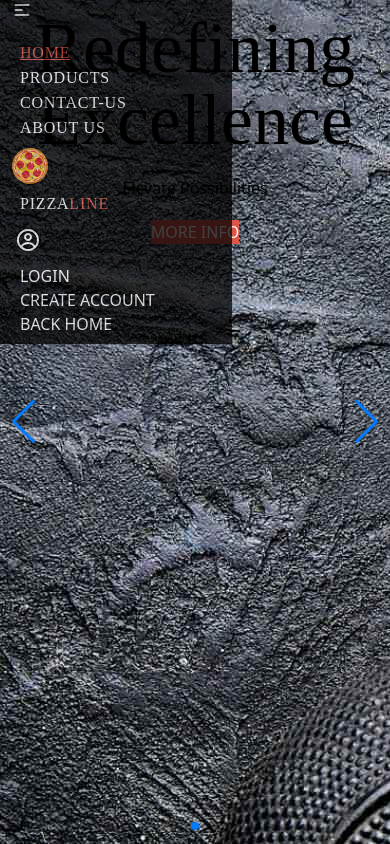
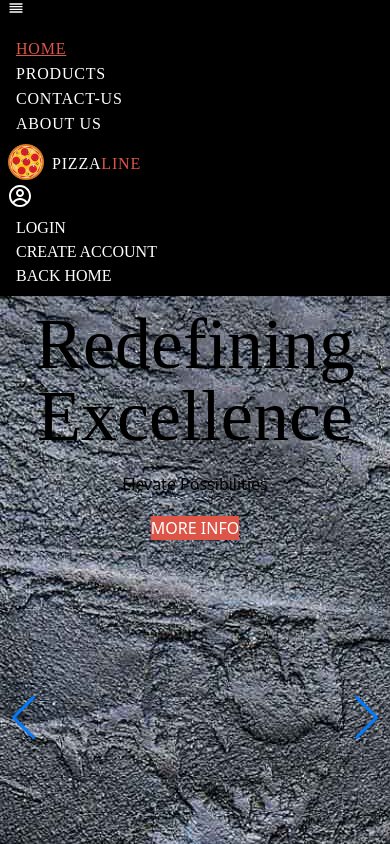
Before and after one commit to afjolhossain/pizza-line-client, a React (Vite) app: page / in a window 390 px wide. Shown: the top 844 px of the page. Built offline with nearby package versions, Linux system fonts and the light colour scheme; no server answers.

Commit message:
re-check last time

```diff
--- a/src/Pages/Home/Banner/Banner.jsx
+++ b/src/Pages/Home/Banner/Banner.jsx
@@ -29,9 +29,9 @@ const Banner = () => {
           clickable: true,
         }}
         modules={[EffectFade, Navigation, Pagination, Autoplay]}
-        className="mySwiper relative"
+        className="mySwiper relative "
       >
-        <SwiperSlide className=" ">
+        <SwiperSlide>
           <div
             className="hero min-h-screen"
             style={{
--- a/src/Pages/Shared/Navbar/Navbar.jsx
+++ b/src/Pages/Shared/Navbar/Navbar.jsx
@@ -3,6 +3,7 @@ import { CgProfile } from "react-icons/cg";
 import { Link, NavLink } from "react-router-dom";
 import useAuth from "../../../hooks/useAuth";
 import logo from "../../../assets/logo/pizza.png";
+import { FiAlignJustify } from "react-icons/fi";
 const Navbar = () => {
   const { signOutUser, user } = useAuth();
 
@@ -96,7 +97,7 @@ const Navbar = () => {
                 User
               </p>
             </summary>
-            <ul className="p-2 bg-black w-40 uppercase">
+            <ul className="p-2 bg-black  uppercase">
               <li>
                 <NavLink to="myorder">My-order</NavLink>
               </li>
@@ -112,50 +113,115 @@ const Navbar = () => {
   );
 
   return (
-    <div className="navbar text-white shadow-sm fixed z-10 bg-black px-3  opacity-75 max-w-7xl">
+    // <div className="navbar text-white shadow-sm  bg-black px-3  opacity-75 fixed top-0 ">
+    //   <div className="navbar-start">
+    //     <div className="dropdown">
+    //       <div tabIndex={0} role="button" className="btn btn-ghost lg:hidden">
+    //         <svg
+    //           xmlns="http://www.w3.org/2000/svg"
+    //           className="h-5 w-5"
+    //           fill="none"
+    //           viewBox="0 0 24 24"
+    //           stroke="currentColor"
+    //         >
+    //           <path
+    //             strokeLinecap="round"
+    //             strokeLinejoin="round"
+    //             strokeWidth="2"
+    //             d="M4 6h16M4 12h8m-8 6h16"
+    //           />
+    //         </svg>
+    //       </div>
+    //       <ul
+    //         tabIndex={0}
+    //         className="menu menu-sm dropdown-content  bg-black  rounded-box z-1 mt-3 w-52 p-2 shadow"
+    //       >
+    //         {links}
+    //       </ul>
+    //     </div>
+    //     <img className="w-9" src={logo} alt="" />
+
+    //     <h1 className=" text-1xl font-medium p-2 font-Cormorant tracking-wider uppercase hover:transition-all ease-in duration-300 ">
+    //       Pizza<span className="text-[#dc5547]">Line</span>
+    //     </h1>
+    //   </div>
+    //   <div className="navbar-center hidden lg:flex">
+    //     <ul className="menu menu-horizontal px-1">{links}</ul>
+    //   </div>
+
+    //   <div className="navbar-end">
+    //     {user?.email ? (
+    //       <>
+    //         <button
+    //           className="uppercase text-1xl font-Cormorant"
+    //           onClick={handleSignOut}
+    //         >
+    //           SignOut
+    //         </button>
+    //       </>
+    //     ) : (
+    //       <div className="dropdown dropdown-end bg-black">
+    //         <div
+    //           tabIndex={0}
+    //           role="button"
+    //           className="btn text-white  bg-black border-none shadow-none"
+    //         >
+    //           <CgProfile className="text-2xl text-white" />
+    //         </div>
+    //         <ul
+    //           tabIndex={0}
+    //           className="dropdown-content menu bg-base-100 bg-black rounded-box z-1 w-52 p-2 shadow-sm"
+    //         >
+    //           <li>
+    //             <Link to="/login">LOGIN</Link>
+    //           </li>
+
+    //           <li>
+    //             <Link to="/register">CREATE ACCOUNT</Link>
+    //           </li>
+    //           <li>
+    //             <Link to="/">BACK HOME</Link>
+    //           </li>
+    //         </ul>
+    //       </div>
+    //     )}
+    //   </div>
+    // </div>
+
+    <div className="navbar bg-base-100 shadow-sm bg-black px-2  z-10 sticky top-0">
       <div className="navbar-start">
         <div className="dropdown">
           <div tabIndex={0} role="button" className="btn btn-ghost lg:hidden">
-            <svg
-              xmlns="http://www.w3.org/2000/svg"
-              className="h-5 w-5"
-              fill="none"
-              viewBox="0 0 24 24"
-              stroke="currentColor"
-            >
-              <path
-                strokeLinecap="round"
-                strokeLinejoin="round"
-                strokeWidth="2"
-                d="M4 6h16M4 12h8m-8 6h16"
-              />
-            </svg>
+            <div className="text-white">
+              <FiAlignJustify />
+            </div>
           </div>
           <ul
             tabIndex={0}
-            className="menu menu-sm dropdown-content  bg-black  rounded-box z-1 mt-3 w-52 p-2 shadow"
+            className="menu menu-sm dropdown-content bg-black  rounded-box z-1 mt-3 w-52 p-2 shadow"
           >
             {links}
           </ul>
         </div>
-        <img className="w-9" src={logo} alt="" />
+        <div className="flex">
+          <img className="w-9 h-9" src={logo} alt="" />
 
-        <h1 className=" text-1xl font-medium p-2 font-Cormorant tracking-wider uppercase hover:transition-all ease-in duration-300 ">
-          Pizza<span className="text-[#dc5547]">Line</span>
-        </h1>
+          <h1 className=" text-1xl font-medium p-2 font-Cormorant tracking-wider uppercase text-white hover:transition-all ease-in duration-300 ">
+            Pizza<span className="text-[#dc5547]">Line</span>
+          </h1>
+        </div>
       </div>
       <div className="navbar-center hidden lg:flex">
         <ul className="menu menu-horizontal px-1">{links}</ul>
       </div>
-
-      <div className="navbar-end">
+      <div className="navbar-end text-white font-Cormorant">
         {user?.email ? (
           <>
             <button
               className="uppercase text-1xl font-Cormorant"
               onClick={handleSignOut}
             >
-              SignOut
+              Sign Out
             </button>
           </>
         ) : (
@@ -163,7 +229,7 @@ const Navbar = () => {
             <div
               tabIndex={0}
               role="button"
-              className="btn text-white  bg-black m-1 border-none shadow-none"
+              className="btn text-white  bg-black border-none shadow-none"
             >
               <CgProfile className="text-2xl text-white" />
             </div>
--- a/src/Pages/SpecialItems/SpecialItems.jsx
+++ b/src/Pages/SpecialItems/SpecialItems.jsx
@@ -17,11 +17,11 @@ const SpecialItems = () => {
     });
   }, []);
   return (
-    <div>
+    <div className="py-6">
       <h1 className="text-5xl text-center font-Cormorant mt-10  text-gray-600">
         SPECIALITIES
       </h1>
-      <div className="grid md:grid-cols-2">
+      <div className="grid md:grid-cols-2 sm:grid-cols-1">
         <div data-aos="fade-up-right" data-aos-delay="200">
           <div className="flex flex-col max-w-3xl px-6 space-y-4 sm:p-10 dark:bg-gray-50 dark:text-gray-800">
             <ul className="flex flex-col divide-y dark:divide-gray-300">
```
